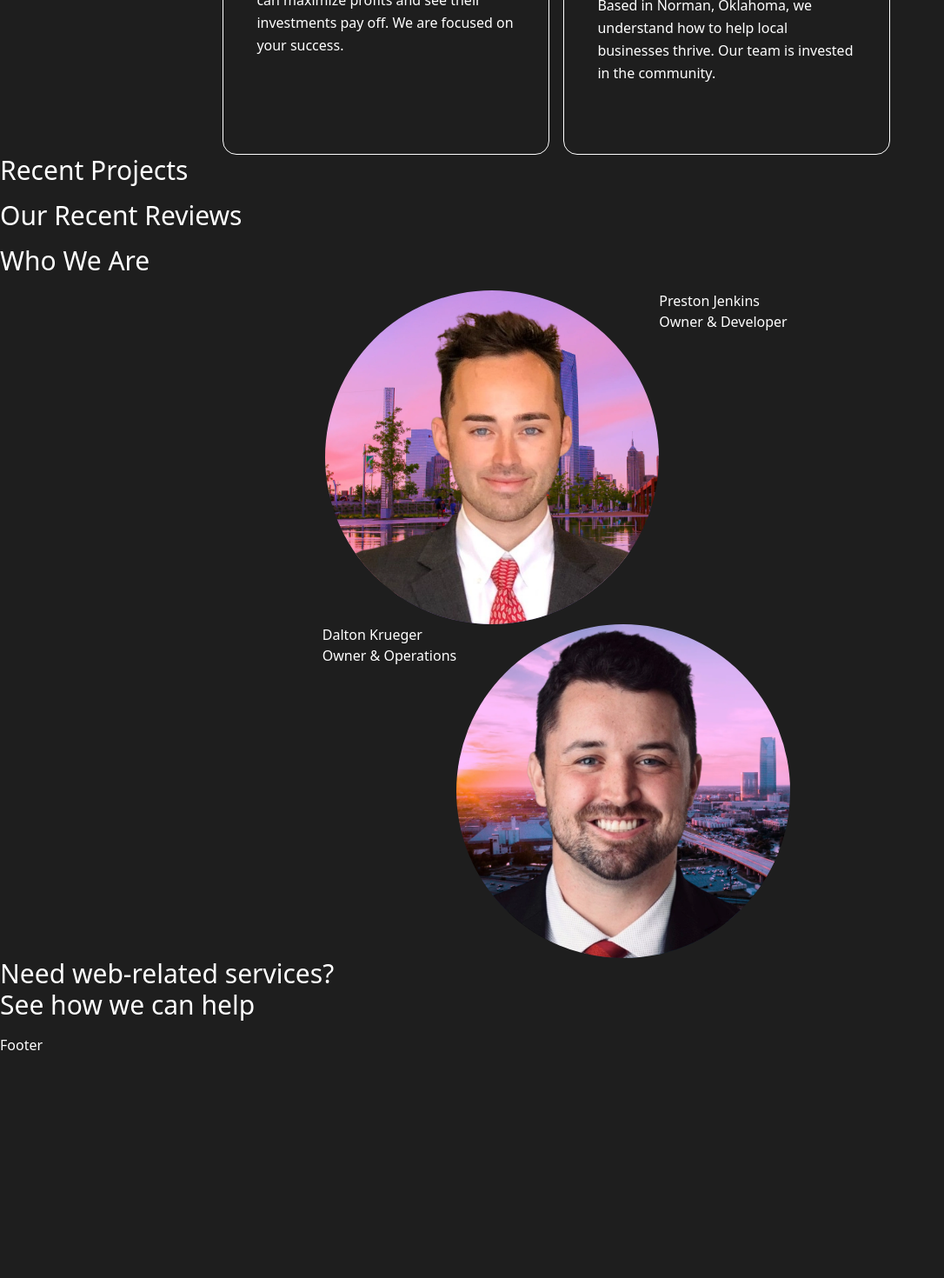
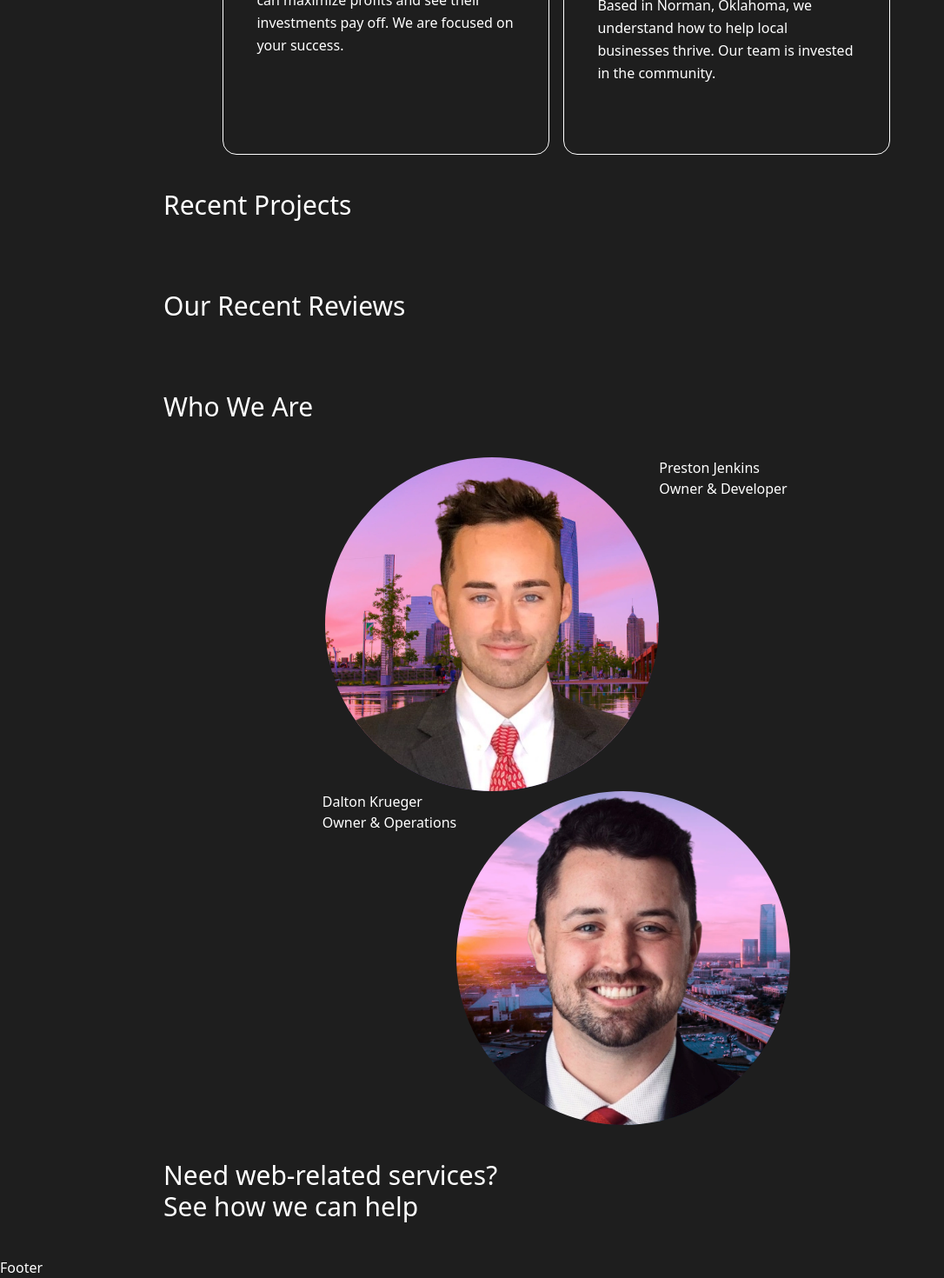
Before and after one commit to prestonator/nomptonstudios, a Next.js app: page / in a window 1280 px wide. Shown: the part 1954-3424 px from the top of the page at 87% size, without its empty margins (0-1086 px from the left). Before the commit the page ends 3168 px from the top, so only its background shows below. Built offline with nearby package versions, Linux system fonts and the light colour scheme.

Commit message:
Refactor section headers and add Swiper library dependency.

```diff
--- a/app/page.js
+++ b/app/page.js
@@ -190,24 +190,24 @@ const WhyPartnerSection = ({ firstReasons, secondReasons }) => (
 
 const RecentProjectsSection = () => {
 	return (
-		<section>
-			<h4 className="pb-4 text-3xl font-thin">Recent Projects</h4>
+		<section className="pt-10 section-responsive">
+			<h4 className="pb-10 pl-40 text-3xl font-thin">Recent Projects</h4>
 		</section>
 	);
 };
 
 const OurReviewsSection = () => {
 	return (
-		<section>
-			<h4 className="pb-4 text-3xl font-thin">Our Recent Reviews</h4>
+		<section className="pt-10 section-responsive">
+			<h4 className="pb-10 pl-40 text-3xl font-thin">Our Recent Reviews</h4>
 		</section>
 	);
 };
 
 const WhoWeAreSection = () => {
 	return (
-		<section>
-			<h4 className="pb-4 text-3xl font-thin">Who We Are</h4>
+		<section className="pt-10 section-responsive">
+			<h4 className="pb-10 pl-40 text-3xl font-thin">Who We Are</h4>
 			<div className="flex flex-col justify-center">
 				<div className="flex flex-row justify-center">
 					<div
@@ -258,8 +258,8 @@ const WhoWeAreSection = () => {
 
 const NeedWebRelatedServicesSection = () => {
 	return (
-		<section>
-			<h4 className="pb-4 text-3xl font-thin">
+		<section className="pt-10 section-responsive">
+			<h4 className="pb-10 pl-40 text-3xl font-thin">
 				Need web-related services?
 				<br />
 				See how we can help
--- a/package.json
+++ b/package.json
@@ -13,6 +13,7 @@
 		"react": "^18.2.0",
 		"react-dom": "^18.2.0",
 		"react-icons": "^4.12.0",
+		"swiper": "^11.0.4",
 		"typed.js": "^2.1.0"
 	},
 	"devDependencies": {
```
Also changed, not shown: 1 other file (tests, documents, lock files or other folders).
